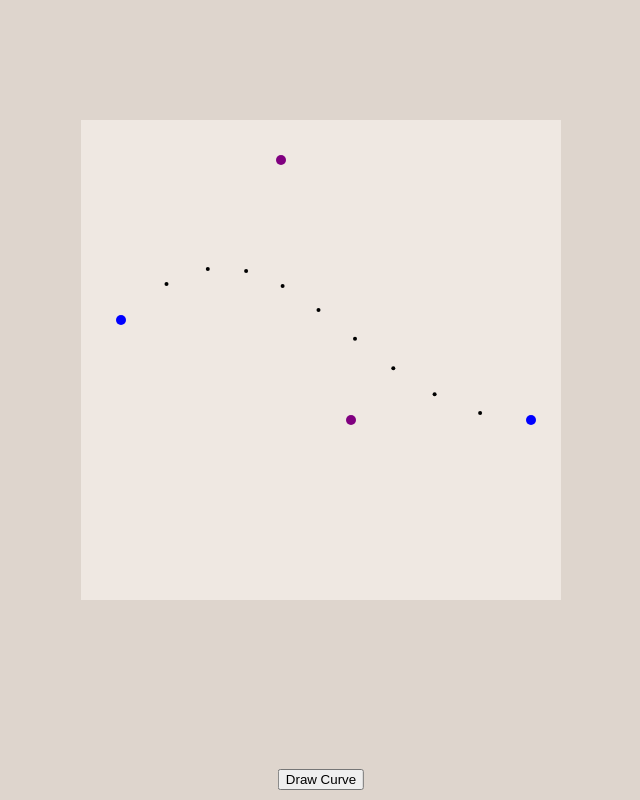
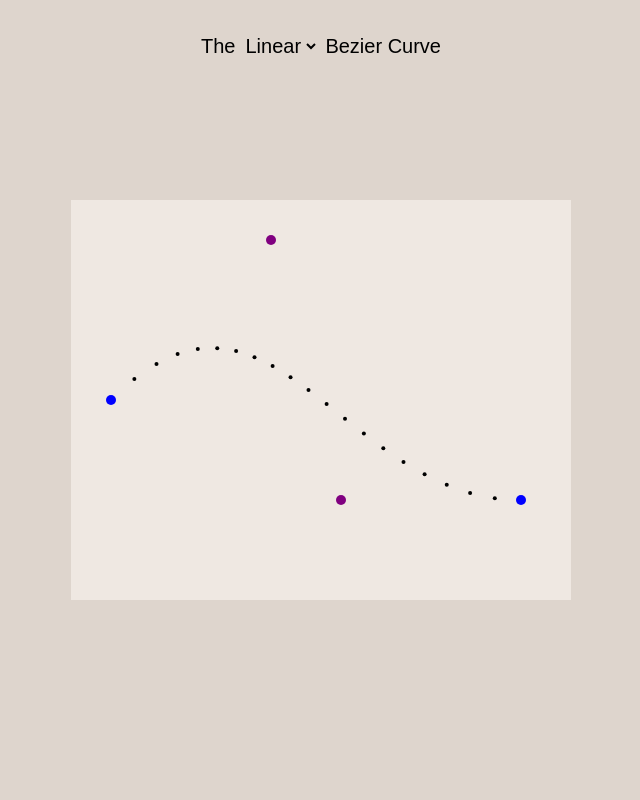
Before and after one commit to gpot22/bezier-demo, a plain HTML site: page index.html in a window 1280 px wide. Shown: the whole page, without its empty margins (319-959 px from the left). Drawn offline with Linux system fonts and the light colour scheme.

Commit message:
editable title

```diff
--- /dev/null
+++ b/custom-select.js
@@ -0,0 +1,32 @@
+const selectOptions = document.querySelector('#options')
+selectOptions.addEventListener('change', (e) => {
+    selectOptions.style.width = getTextWidth(e.target.value, e.target)
+})
+
+window.addEventListener('load', (_) => {
+    selectOptions.style.width = getTextWidth(selectOptions.value, selectOptions)
+})
+
+function getTextWidth(text, container) {
+    const selectSize = 33;  // width of select box + border with no text
+    let textElem = document.createElement('span')
+    textElem.innerHTML = text
+    textElem.style.position = 'absolute'
+    textElem.style.visibility =  'hidden'
+    textElem.style.whiteSpace = 'nowrap'
+    textElem.style.left = '-9999px'
+    textElem.style.fontSize = getFontSize(container)
+    textElem.style.fontFamily = getFontFamily(container)
+    document.body.appendChild(textElem)
+    const width = parseFloat(window.getComputedStyle(textElem).width)
+    document.body.removeChild(textElem)
+    return (width+selectSize) + 'px'
+}
+
+function getFontFamily(container) {
+    return window.getComputedStyle(container).getPropertyValue('font-family')
+}
+
+function getFontSize(container) {
+    return window.getComputedStyle(container).getPropertyValue('font-size')
+}
--- a/index.html
+++ b/index.html
@@ -7,8 +7,22 @@
     <link rel="stylesheet" href="styles.css">
 </head>
 <body>
-    <canvas id="canvas1"></canvas>
-    <button id="draw-btn">Draw Curve</button>
+    <div class="content">
+        <canvas id="canvas1"></canvas>
+        <div class="title">
+            <label for="options">The</label>
+            <select name="options" id="options">
+                <option value="linear">Linear</option>
+                <option value="quadratic">Quadratic</option>
+                <option value="cubic">Cubic</option>
+            </select>
+
+            <label for="options">Bezier Curve</label>
+        </div>
+
+    </div>
+    <!-- <button id="draw-btn">Draw Curve</button> -->
     <script src="script.js" type="module"></script>
+    <script src="custom-select.js" type="module"></script>
 </body>
 </html>
--- a/script.js
+++ b/script.js
@@ -5,8 +5,8 @@ const canvas = document.querySelector('#canvas1')
 const ctx = canvas.getContext('2d')
 const drawBtn = document.querySelector('#draw-btn')
 
-const CANVAS_W = canvas.width = 480
-const CANVAS_H = canvas.height = 480
+const CANVAS_W = canvas.width = 500
+const CANVAS_H = canvas.height = 400
 const cursor = new CursorHandler(canvas);
 
 // End Points
@@ -93,7 +93,7 @@ function quadraticBezier(start, control, end, dt) {
 
 function animate() {
     ctx.clearRect(0, 0, CANVAS_W, CANVAS_H)
-    let curve_points = cubicBezier(p0, [pA, pB], p1, 0.1)
+    let curve_points = cubicBezier(p0, [pA, pB], p1, 0.05)
     // let curve_points = quadraticBezier(p0, pA, o1, 0.1)
     curve_points.forEach(p => p.update(ctx))
 
@@ -132,5 +132,5 @@ addEventListener('mouseup', (_) => {
 init()
 animate()
 
-drawBtn.addEventListener('click', () => {
-    })
+// drawBtn.addEventListener('click', () => {
+//     })
--- a/styles.css
+++ b/styles.css
@@ -9,12 +9,47 @@ html, body {
 
 #canvas1 {
     background-color: #efe8e2;
-    /* border: 1px solid black; */
     position: absolute;
-    top: 45vh;
+    top: 50vh;
     left: 50%;
+    width: 500px;
+    height: 400px;
     transform: translate(-50%, -50%)
 }
+
+.content {
+    position: relative;
+}
+
+.title {
+    position: absolute;
+    left: 50%;
+    top: 4vh;
+    transform: translateX(-50%);
+}
+
+.title * {
+    font-size: 20px;
+    font-family: sans-serif;
+}
+
+#options {
+    z-index: 10;
+    background-color: transparent;
+    border: 2px solid transparent;
+    border-radius: 6px;
+    transition: 300ms;
+}
+
+#options:hover {
+    border-right: 2px solid rgba(0, 0, 0, 0.2);
+    border-bottom: 2px solid rgba(0, 0, 0, 0.2);
+}
+
+#options[data] {
+    background: white;
+}
+
 
 #draw-btn {
     position: absolute;
```
